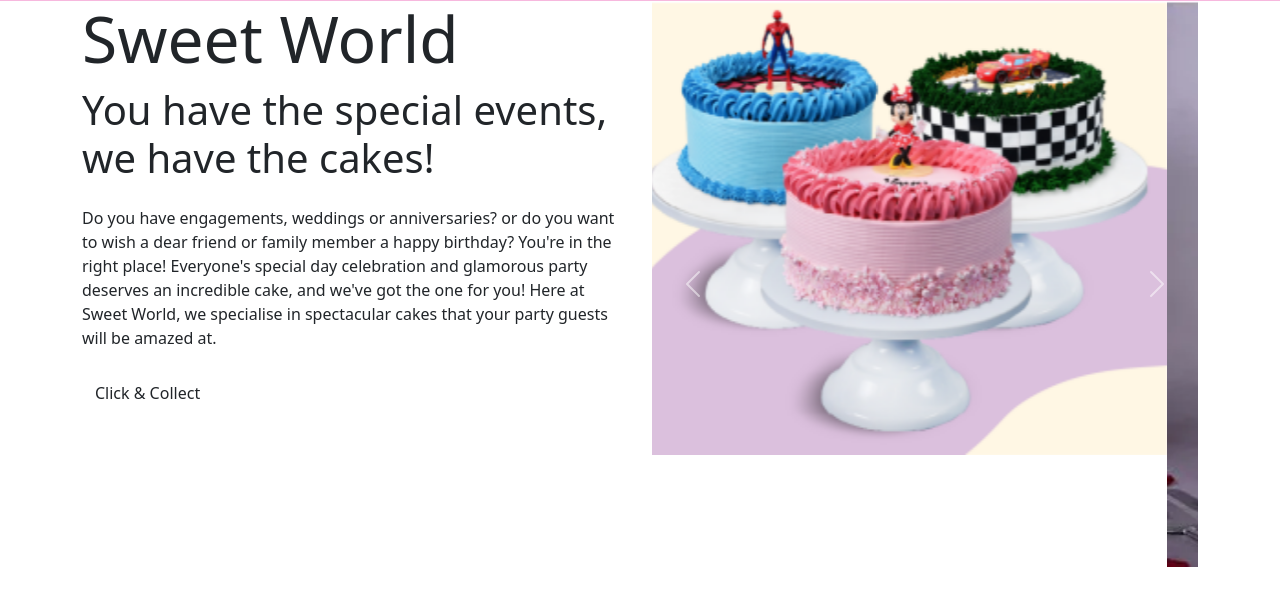
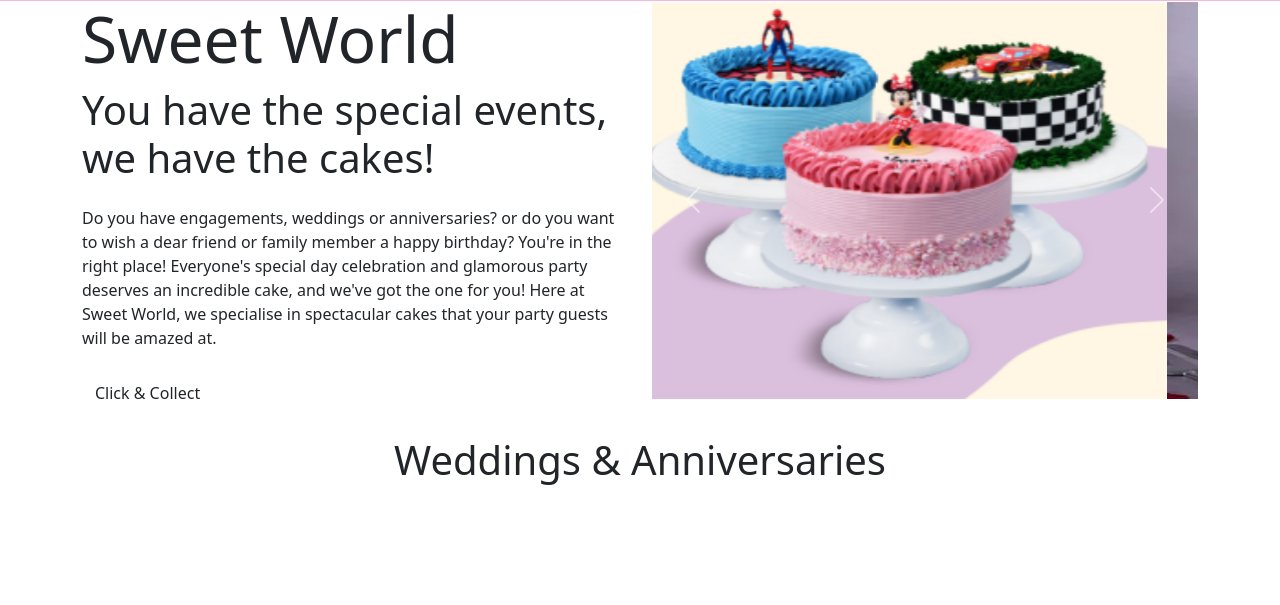
Before and after one commit to abi19x/sweet-world, a plain HTML site: page index.html in a window 1280 px wide. Shown: the part 57-662 px from the top of the page. Drawn offline with nearby package versions, Linux system fonts and the light colour scheme.

Commit message:
Added a main element with headers and containers inside

```diff
--- a/assets/css/style.css
+++ b/assets/css/style.css
@@ -11,7 +11,7 @@ body {
 }
 
 /* Header */
-img .fixed-height {
-    height: 200px;
-    object-fit: cover;
+.fixed-height {
+    height: 398px;
+    width: 248px;
 }
--- a/index.html
+++ b/index.html
@@ -118,6 +118,18 @@
       </div>
   </header>
 
+  <!-- The main element will hold all key sections of the home page.  -->
+  <main>
+    <!-- Weddings & anniversaries section -->
+    <section id="services" class="container section">
+      <div class="row">
+        <div class="col-12 text-center">
+          <h2 class="display-6">Weddings & Anniversaries</h2>
+        </div>
+        </div>
+      </section>
+     </main>
+
 
 </body>
     <script src="https://cdn.jsdelivr.net/npm/bootstrap@5.3.3/dist/js/bootstrap.bundle.min.js" integrity="sha384-YvpcrYf0tY3lHB60NNkmXc5s9fDVZLESaAA55NDzOxhy9GkcIdslK1eN7N6jIeHz" crossorigin="anonymous"></script>
```
